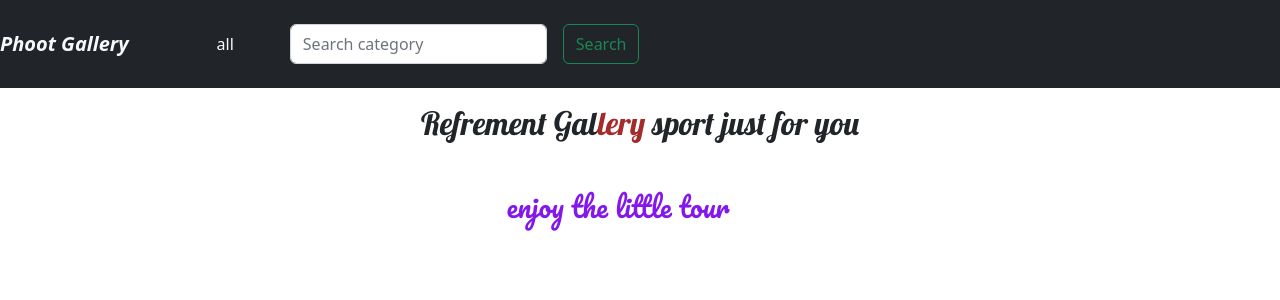
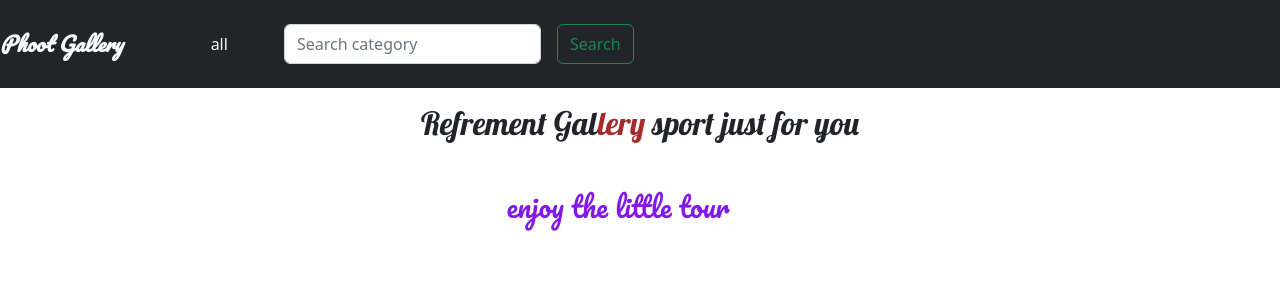
Before and after one commit to kiplangat01/Post-search-Image, a Django app: page / in a window 1280 px wide. Shown: the top 300 px of the page. Run offline with Django 4.2, Linux system fonts and the light colour scheme; data that the repository does not hold is empty.

```diff
--- a/photos/templates/navbar.html
+++ b/photos/templates/navbar.html
@@ -1,7 +1,7 @@
 
 
 <nav style="color: white;" class="navbar navbar-expand-lg  bg-dark">
-    <a style="font-weight: bolder;" class="navbar-brand text-light fst-italic" href="#">Phoot Gallery</a>
+    <a style="font-weight: bolder; font-family: 'Pacifico';" class="navbar-brand text-light fst-italic" href="#">Phoot Gallery</a>
     <button class="navbar-toggler" type="button" data-toggle="collapse" data-target="#navbarSupportedContent" aria-controls="navbarSupportedContent" aria-expanded="false" aria-label="Toggle navigation">
       <span class="navbar-toggler-icon"></span>
     </button>
```
